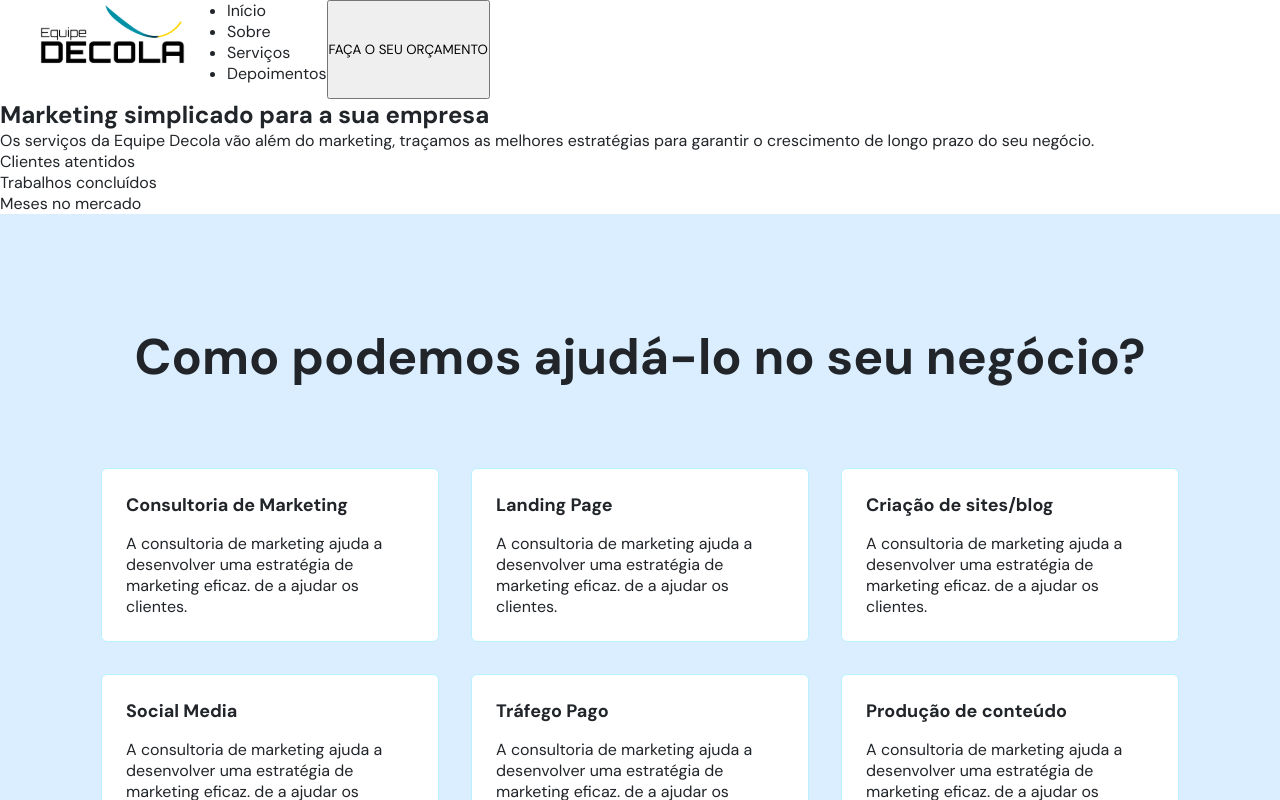
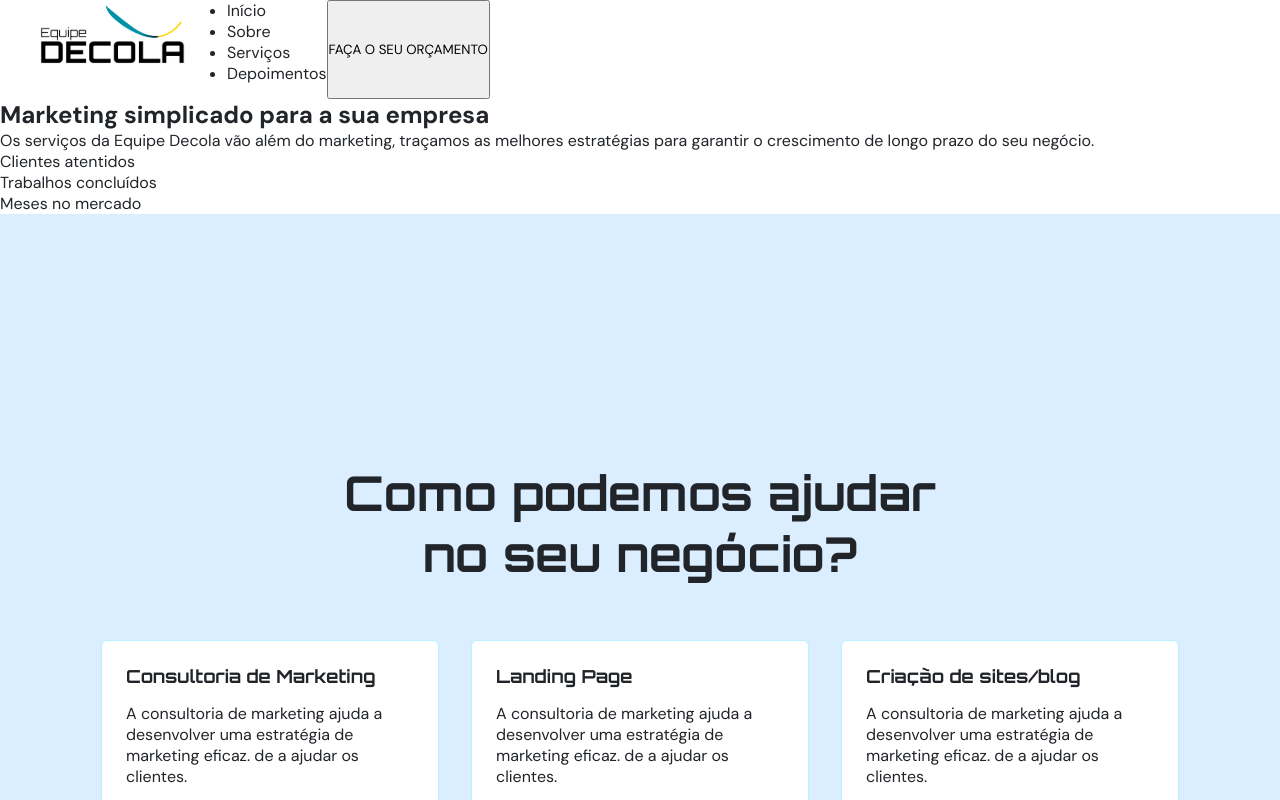
Before and after one commit to jose-pires-neto/Site-Equipe-Decola, a Next.js app: page / in a window 1280 px wide. Shown: the top 800 px of the page. Built offline with nearby package versions, Linux system fonts and the light colour scheme.

Commit message:
feat and refactor: adiciona fontes da parte de serviços e altera importação para o index de styles

```diff
--- a/src/components/servicesCard.ts
+++ b/src/components/servicesCard.ts
@@ -1,15 +1,18 @@
-import { styled } from "@stitches/react";
+import { styled } from "../styles/index";
 
 export const ServicesSection = styled("section", {
   display: "flex",
   flexDirection: "column",
-  backgroundColor: "#DBEEFF",
+  backgroundColor: "$brandBlue300",
   justifyContent: "center",
   alignItems: "center",
   padding: "2.5rem",
   h2: {
-    fontSize: "3.125rem",
-    margin: "4.375rem",
+    fontSize: "3rem",
+    marginTop: "13rem",
+    textAlign: "center",
+    width: "40rem",
+    fontFamily: "Orbitron",
   },
 });
 
@@ -19,13 +22,14 @@ export const Services = styled("div", {
   flexWrap: "wrap",
   maxWidth: "80rem",
   gap: "1em",
-  // border: "1px solid",
+  marginTop: "3rem",
+  marginBottom: "10rem",
 });
 
 export const ServicesCard = styled("header", {
   width: "18rem",
   height: "40%",
-  border: "1px solid #B9F2FF",
+  border: "1px solid $brandBlue400",
   borderRadius: "0.375rem",
   padding: "1.5rem",
   display: "flex",
@@ -33,10 +37,11 @@ export const ServicesCard = styled("header", {
   alignItems: "flex-start",
   justifyContent: "center",
   margin: "0.5rem",
-  backgroundColor: "#FFFFFF",
+  backgroundColor: "$white",
   h3: {
     marginBottom: "1rem",
     fontSize: "1.125rem",
+    fontFamily: "Orbitron",
   },
   p: {
     textAlign: "left",
--- a/src/pages/_document.tsx
+++ b/src/pages/_document.tsx
@@ -15,8 +15,21 @@ export default function Document() {
           href="https://fonts.googleapis.com/css2?family=DM+Sans:wght@400;700&family=Roboto:wght@400;700&display=swap"
           rel="stylesheet"
         />
+        <link rel="preconnect" href="https://fonts.googleapis.com" />
+        <link
+          rel="preconnect"
+          href="https://fonts.gstatic.com"
+          crossOrigin="anonymous"
+        />
+        <link
+          href="https://fonts.googleapis.com/css2?family=Orbitron:wght@400;700&display=swap"
+          rel="stylesheet"
+        />
+        <style
+          id="stitches"
+          dangerouslySetInnerHTML={{ __html: getCssText() }}
+        />
       </Head>
-      <style id="stitches" dangerouslySetInnerHTML={{ __html: getCssText() }} />
 
       <body>
         <Main />
--- a/src/pages/index.tsx
+++ b/src/pages/index.tsx
@@ -26,7 +26,7 @@ export default function Home() {
         </section>
 
         <ServicesSection>
-          <h2>Como podemos ajudá-lo no seu negócio?</h2>
+          <h2>Como podemos ajudar no seu negócio?</h2>
           <Services>
             <ServicesCard>
               <h3>Consultoria de Marketing</h3>
```
